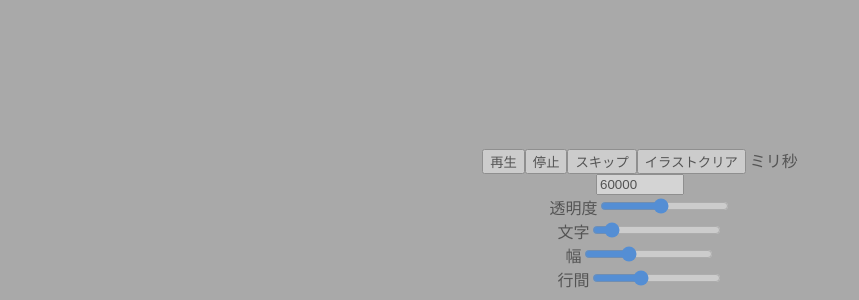
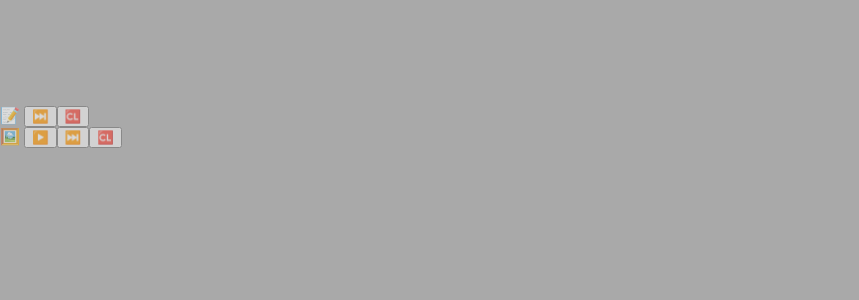
Before and after one commit to Haruki24816/illust-text-viewer, a Vue app: page / in a window 1280 px wide. Shown: the part 652-952 px from the top of the page, without its empty margins (0-859 px from the left). After the commit the page ends 800 px from the top, so only its background shows below. Built offline with nearby package versions, Linux system fonts and the light colour scheme.

Commit message:
色々更新

```diff
--- a/src/App.vue
+++ b/src/App.vue
@@ -2,16 +2,18 @@
 import { ref } from "vue"
 
 const text = ref()
+const texts = ref([])
 const currentIllust = ref()
-
 const illusts = ref([])
 const play = ref(false)
 const interval = ref()
-const ms = ref(60000)
-const opacity = ref(0.5)
-const fontsize = ref(20)
-const textwidth = ref(400)
+
+const ms = ref(10000)
+const opacity = ref(0.6)
+const fontsize = ref(25)
+const textwidth = ref(500)
 const textlineheight = ref(180)
+const contrast = ref(80)
 
 function onDragover(event) {
   event.preventDefault()
@@ -21,28 +23,75 @@ function onDragover(event) {
 function onDrop(event) {
   event.preventDefault()
   event.stopPropagation()
-  let illustFile = false
+  let filetype = ""
   for (const num in event.dataTransfer.files) {
     const file = event.dataTransfer.files[num]
     if (file.type == "image/jpeg") {
       illusts.value.push(file)
-      illustFile = true
+      filetype = "illust"
     }
     if (file.type == "text/plain") {
-      const reader = new FileReader()
-      reader.onload = () => {
-        text.value = reader.result
-      }
-      reader.readAsText(file)
+      texts.value.push(file)
+      filetype = "text"
     }
   }
-  if (illustFile) {
-    start()
+  if (filetype == "illust") {
+    if (event.dataTransfer.files.length === 1) {
+      stop()
+      updateIllustUsiro()
+    } else {
+      start()
+    }
   }
+  if (filetype == "text") {
+    if (event.dataTransfer.files.length === 1) {
+      setTextUsiro()
+    } else {
+      setText()
+    }
+  }
+}
+
+function setText() {
+  if (texts.value.length === 0) {
+    return
+  }
+  const file = texts.value[Math.floor(Math.random() * texts.value.length)]
+  const reader = new FileReader()
+  reader.onload = () => {
+    text.value = reader.result
+  }
+  reader.readAsText(file)
+}
+
+function setTextUsiro() {
+  if (texts.value.length === 0) {
+    return
+  }
+  const file = texts.value[texts.value.length - 1]
+  const reader = new FileReader()
+  reader.onload = () => {
+    text.value = reader.result
+  }
+  reader.readAsText(file)
+}
+
+function clearText() {
+  texts.value = []
+  text.value = null
 }
 
 function updateIllust() {
   const file = illusts.value[Math.floor(Math.random() * illusts.value.length)]
+  const reader = new FileReader()
+  reader.onload = () => {
+    currentIllust.value = reader.result
+  }
+  reader.readAsDataURL(file)
+}
+
+function updateIllustUsiro() {
+  const file = illusts.value[illusts.value.length - 1]
   const reader = new FileReader()
   reader.onload = () => {
     currentIllust.value = reader.result
@@ -89,24 +138,61 @@ function clearIllust() {
 </script>
 
 <template>
-  <div class="container" @dragover="onDragover" @drop="onDrop" :style="{ opacity: opacity }">
+  <div class="container" @dblclick="skip" @dragover="onDragover" @drop="onDrop" :style="{ opacity: opacity }">
     <div class="contents" :style="{ 'max-width': textwidth + 'px' }">
-      <div class="control">
-        <button @click="start">再生</button>
-        <button @click="stop">停止</button>
-        <button @click="skip">スキップ</button>
-        <button @click="clearIllust">イラストクリア</button>
-        ミリ秒<input class="num" type="number" v-model="ms"><br>
-        透明度<input type="range" min="0.05" max="1" step="0.01" v-model="opacity"><br>
-        文字<input type="range" min="10" max="100" step="1" v-model="fontsize"><br>
-        幅<input type="range" min="100" max="1000" step="1" v-model="textwidth"><br>
-        行間<input type="range" min="50" max="400" step="1" v-model="textlineheight">
-      </div>
       <pre :style="{ 'font-size': fontsize + 'px', 'line-height': textlineheight + '%' }">{{ text }}</pre>
     </div>
   </div>
   <div class="imgwrapper">
-    <img :src="currentIllust" v-if="illusts.length != 0">
+    <img :src="currentIllust" v-if="illusts.length != 0" :style="{ filter: 'contrast(' + contrast + '%)' }">
+  </div>
+  <div class="control">
+    <div class="controlnakami">
+      <table>
+        <tr>
+          <td>画像枚数</td>
+          <td>{{ illusts.length }}</td>
+        </tr>
+        <tr>
+          <td>テキスト数</td>
+          <td>{{ texts.length }}</td>
+        </tr>
+        <tr>
+          <td>ミリ秒</td>
+          <td><input class="num" type="number" v-model="ms"></td>
+        </tr>
+        <tr>
+          <td>透明度</td>
+          <td><input type="range" min="0.05" max="1" step="0.01" v-model="opacity"></td>
+        </tr>
+        <tr>
+          <td>文字</td>
+          <td><input type="range" min="10" max="100" step="1" v-model="fontsize"></td>
+        </tr>
+        <tr>
+          <td>幅</td>
+          <td><input type="range" min="100" max="1000" step="1" v-model="textwidth"></td>
+        </tr>
+        <tr>
+          <td>行間</td>
+          <td><input type="range" min="50" max="400" step="1" v-model="textlineheight"></td>
+        </tr>
+        <tr>
+          <td>画像</td>
+          <td><input type="range" min="0" max="100" step="1" v-model="contrast"></td>
+        </tr>
+      </table>
+    </div>
+    <div :style="{ opacity: opacity }">
+      📝
+      <button @click="setText">⏭️</button>
+      <button @click="clearText">🆑</button><br>
+      🖼️
+      <button @click="start" v-if="!play">▶️</button>
+      <button @click="stop" v-if="play">⏸️</button>
+      <button @click="skip">⏭️</button>
+      <button @click="clearIllust">🆑</button>
+    </div>
   </div>
 </template>
 
@@ -136,9 +222,10 @@ img {
 }
 
 pre {
+  margin: 0;
   font-family: serif;
   white-space: pre-wrap;
-  margin-top: 100px;
+  user-select: none;
   text-shadow:
     white 1px 1px 1px,
     white 1px -1px 1px,
@@ -152,11 +239,25 @@ pre {
 }
 
 .control {
-  width: 100%;
-  text-align: center;
+  position: fixed;
+  bottom: 0;
+  left: 0;
 }
 
-.num {
-  width: 80px
+.controlnakami {
+  display: none;
+  margin: 10px;
+}
+
+.control:hover .controlnakami {
+  display: block;
+}
+
+tr {
+  height: 30px;
+}
+
+td {
+  padding-right: 10px;
 }
 </style>
```
Also changed, not shown: 5 other files (tests, documents, lock files or other folders).
